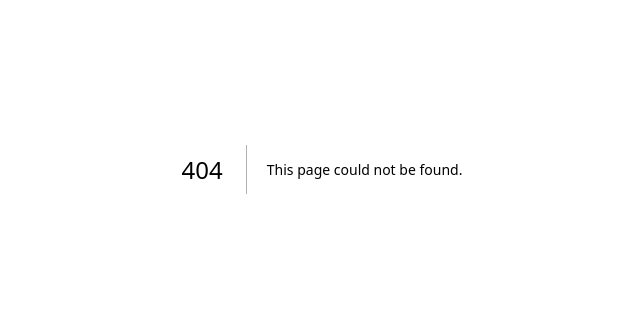
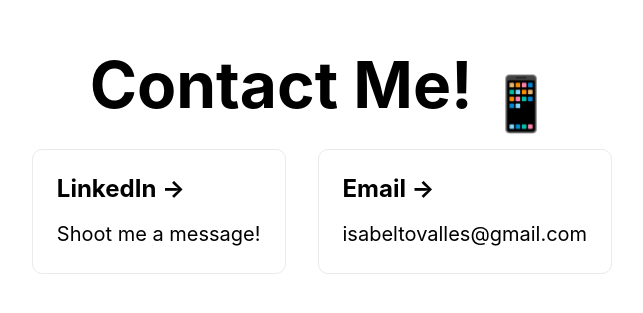
Before and after one commit to kidlatmc29/isabeltovalles.com, a Next.js app: page /contact-me in a window 1280 px wide. Before the commit this address had no page. Shown: the part 231-544 px from the top of the page, without its empty margins (318-961 px from the left). Built offline with nearby package versions, Linux system fonts and the light colour scheme.

Commit message:
added new contact me page

```diff
--- /dev/null
+++ b/pages/contact-me.js
@@ -0,0 +1,33 @@
+import Head from 'next/head'
+import Image from 'next/image'
+import styles from '../styles/Home.module.css'
+
+export default function SocialsPage() {
+  return (
+    <div className={styles.container}>
+      <Head>
+        <title>ito</title>
+        <meta name="description" content="Generated by create next app" />
+        <link rel="icon" href="/favicon.ico" />
+      </Head>
+
+      <main className={styles.main}>
+        <h1 className={styles.title}>
+          Contact Me! <sub> 📱 </sub>
+        </h1>
+
+        <div className={styles.grid}>
+          <a href="https://www.linkedin.com/in/isabel-t-ovalles/" className={styles.card}>
+            <h2> LinkedIn &rarr;</h2>
+            <p> Shoot me a message!</p>
+          </a>
+
+          <a href="" className={styles.card}>
+            <h2> Email &rarr;</h2>
+            <p> isabeltovalles@gmail.com </p>
+          </a>
+          </div>
+      </main>
+    </div>
+  )
+}
--- a/pages/index.js
+++ b/pages/index.js
@@ -34,7 +34,7 @@
             <p>List of resources for computer science internships.</p>
           </a>
 
-          <a href="https://nextjs.org/docs" className={styles.card}>
+          <a href="https://isabeltovalles.com/contact-me" className={styles.card}>
             <h2>Contact Me &rarr;</h2>
             <p> Ways to get in touch!</p>
           </a>
```
